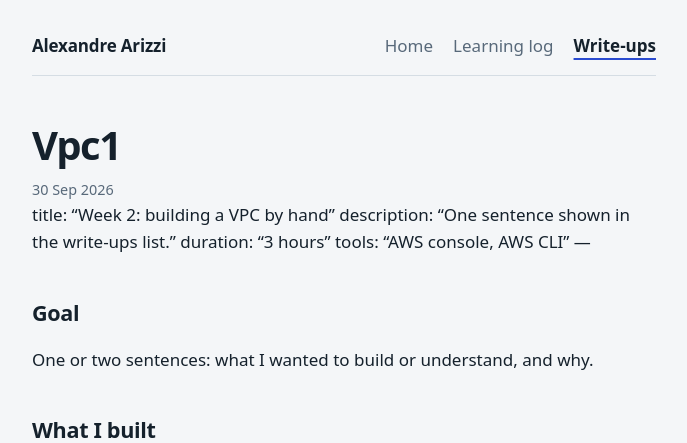
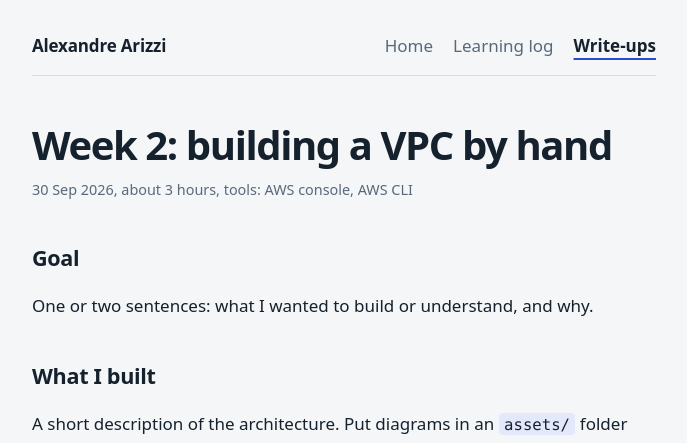
Before and after one commit to arizzi-alexandre/arizzi-alexandre.gitub.io, a Jekyll site: the page built from _posts/2026-09-30-VPC1.md, in a window 1280 px wide. Shown: the top 443 px of the page, without its empty margins (296-983 px from the left). Built offline with Jekyll 4.4.1, drawn with Linux system fonts in a browser that asks for light colours; some of the changed lines change nothing that is shown.

Commit message:
Update 2026-09-30-VPC1.md

```diff
--- a/_posts/2026-09-30-VPC1.md
+++ b/_posts/2026-09-30-VPC1.md
@@ -1,4 +1,13 @@
-
+---
+# HOW TO USE
+# 1. Copy this file into the _posts/ folder.
+# 2. Rename it with the date and a short slug: 2026-10-18-week-2-vpc-by-hand.md
+#    (the date must not be in the future, or the post will not show up).
+# 3. Fill in the front matter below and the sections. Commit and push. That is all:
+#    the write-ups page updates itself.
+#
+# Only personal labs here. No employer or client names, internal systems,
+# or real configurations. Redact account IDs, keys and IP addresses.
 title: "Week 2: building a VPC by hand"
 description: "One sentence shown in the write-ups list."
 duration: "3 hours"
```
